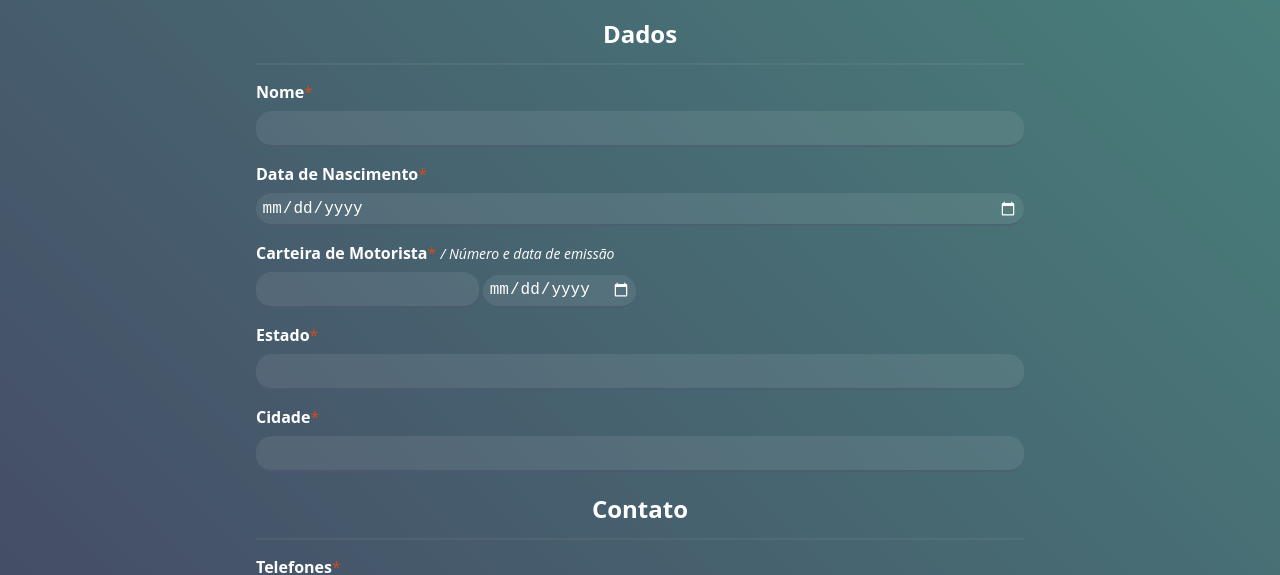
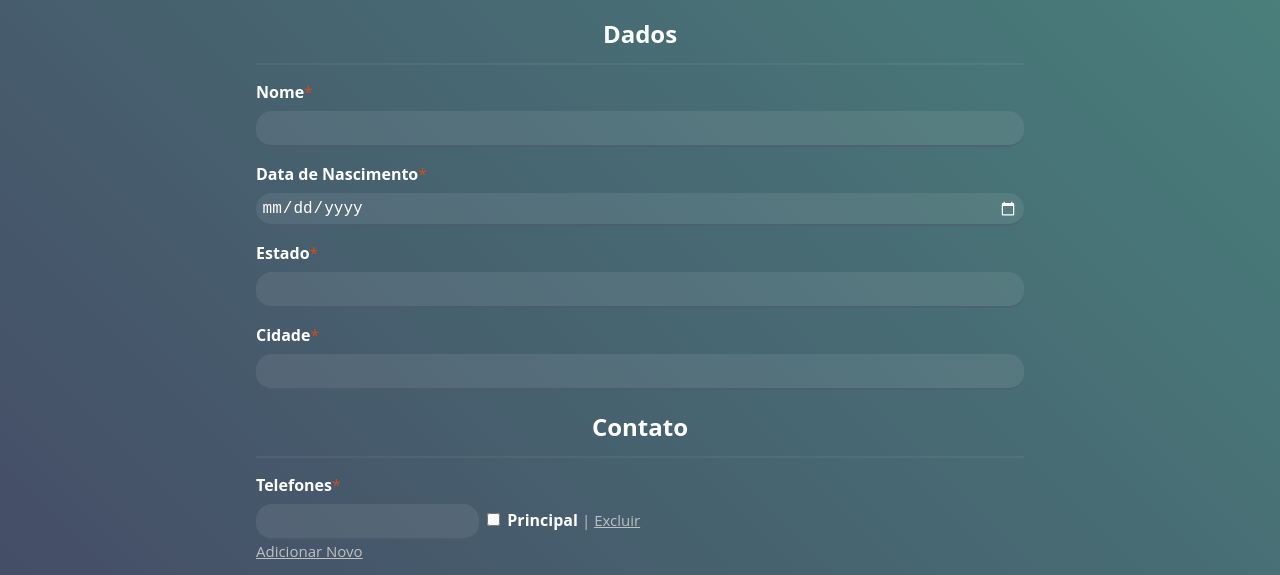
Before and after one commit to wilsondefreitas-dev/credere-teste, a plain HTML site: page index.html in a window 1280 px wide. Shown: the part 167-742 px from the top of the page. Drawn offline with Linux system fonts and the light colour scheme.

Commit message:
age conditon done

```diff
--- a/index.html
+++ b/index.html
@@ -33,8 +33,6 @@
                 <h2 class="sub_title">
                     Dados
                 </h2>
-                <div class="sub_divider"></div>
-
 
                 <div
                     class="custon_input"
@@ -52,6 +50,8 @@
                     id="birthday"
                     type="date"
                     required="true"
+
+                    dependent="driver_license"
                 ></div>
 
                 <div
@@ -66,6 +66,8 @@
                     id2="issued_at"
                     type2="date"
                     required2="true"
+
+                    hide="true"
                 ></div>
 
                 <div
@@ -86,7 +88,9 @@
                     required="true"
                 ></div>
 
-                <h2 class="sub_title">Contato</h2>
+                <h2 class="sub_title">
+                    Contato
+                </h2>
 
                 <div
                     class="custon_input"
@@ -106,7 +110,6 @@
 
                     multiply="4"
                 ></div>
-
 
                 <div
                     class="custon_input"
--- a/script/index.js
+++ b/script/index.js
@@ -1,9 +1,22 @@
+(function () {
+
     window.onload = () => {
 
         writeForm();
+        activateInputMask();
 
-    setTimeout(() => Inputmask().mask(document.querySelectorAll("input")), 3000);
+    };
 
+    const activateInputMask = () => {
+
+        setTimeout(() => Inputmask().mask(document.querySelectorAll("input")), 100);
+
+    };
+
+    const checkAge = (dateOfBirth, dependent) => {
+
+        const age = Math.floor((new Date().getTime() - new Date(dateOfBirth).getTime()) / (365 * 24 * 60 * 60 * 1000));
+        document.querySelector(`#container_${dependent}`).style.display = (age >= 18 && age.toString().length <= 2) ? 'block' : 'none';
 
     };
 
@@ -11,55 +24,55 @@ const writeForm = () => {
 
         document.querySelectorAll(".custon_input").forEach(element => {
 
-        const label = element.getAttribute("label");
+            const getAttr = (attr) => element.getAttribute(attr);
 
-        const id = element.getAttribute("id");
-        const type = element.getAttribute("type");
-        const required = (element.getAttribute("required") === "true") || false;
-        const dataInputmask = element.getAttribute("data-inputmask") || "";
+            const label = getAttr("label");
 
-        const id2 = element.getAttribute("id2");
-        const type2 = element.getAttribute("type2");
-        const title2 = element.getAttribute("title2");
-        const required2 = (element.getAttribute("required2") === "true") || false;
-        const dataInputmask2 = element.getAttribute("data-inputmask") || "";
+            const id = [getAttr("id"), getAttr("id2")],
+                type = [getAttr("type"), getAttr("type2")],
+                title = [getAttr("title2"), getAttr("title2")],
+                required = [(getAttr("required") === "true"), (getAttr("required2") === "true")],
+                dataInputmask = [(getAttr("data-inputmask") || ""), (getAttr("data-inputmask2") || "")];
 
-        const addNew = (element.getAttribute("addNew") === "true") || false;
-        const deleteButton = (element.getAttribute("deleteButtton") === "true") || false;
+            const addNew = (getAttr("addNew") === "true"),
+                deleteButton = (getAttr("deleteButtton") === "true"),
+                hide = (getAttr("hide") === "true"),
+                dependent = (getAttr("dependent")?.split(",") || []);
 
-        const multiply = parseInt(element.getAttribute("multiply")) || 1;
+            const multiply = parseInt(getAttr("multiply")) || 1;
 
             element.classList.add = "input_container";
-        element.onkeypress = (event) => onChangeHandle(event);
+            element.onkeyup = element.onchange = (event) => onChangeHandle(event);
 
             let inputs_str = '';
-
             for (let i = 0; i < multiply; i++) {
 
                 inputs_str += `<div class="input_group" style="display: ${i > 0 ? 'none' : 'block'}">
 
                     <input
-                        id="${id}"
-                        type="${type}"
-                        ${required && 'required'}
-                        data-inputmask="${dataInputmask}"
-                        style="width:${(!id2 && !addNew) ? '100%' : 'auto'}"
+                        id="${id[0]}"
+                        type="${type[0]}"
+                        ${required[0] && 'required'}
+                        data-inputmask="${dataInputmask[0]}"
+                        style="width:${(!id[1] && !addNew) ? '100%' : 'auto'}"
+                        dependent="${dependent}"
                     />
 
-                    ${id2 ? `
+                    ${id[1] ? `
 
                         <input
-                            id="${id2}"
-                            type="${type2}"
-                            ${required2 && 'required'}
-                            data-inputmask="${dataInputmask2}"
-                            style="width:${(!id2 && !addNew) ? '100%' : 'auto'}"
+                            id="${id[1]}"
+                            type="${type[1]}"
+                            ${required[1] && 'required'}
+                            data-inputmask="${dataInputmask[1]}"
+                            style="width:${(!id[1] && !addNew) ? '100%' : 'auto'}"
+                            dependent="${dependent}"
                         />
 
-                        ${title2 ? `
+                        ${title[1] ? `
 
-                            <label for="${id2}">
-                                ${title2}
+                            <label for="${id[1]}">
+                                ${title[1]}
                             </label>
 
                         `: ''}
@@ -79,9 +92,9 @@ const writeForm = () => {
             }
 
             element.innerHTML = `
-            <div class="input_container">
+            <div class="input_container" style="display: ${hide ? "none" : "block"}" id="container_${id[0]}">
 
-                <label for="${id}">
+                <label for="${id[0]}">
                     ${label}
                 </label>
 
@@ -107,7 +120,19 @@ const writeForm = () => {
 
     onChangeHandle = function (event) {
 
-    console.log(event);
+        const id = event.target.id;
+        const dependent = event.target.getAttribute("dependent");
 
+        switch (id) {
+
+            case "birthday":
+                checkAge(event.target.value, dependent);
+                break;
+
+            default: break;
 
         }
+
+    }
+
+})();
--- a/style/style.css
+++ b/style/style.css
@@ -90,6 +90,7 @@ body {
   flex-direction: column;
   padding-top: 1rem;
   font-size: 16px;
+  overflow: hidden;
 }
 
 .input_container input {
```
Lines whose indentation alone changed are shown as unchanged.
